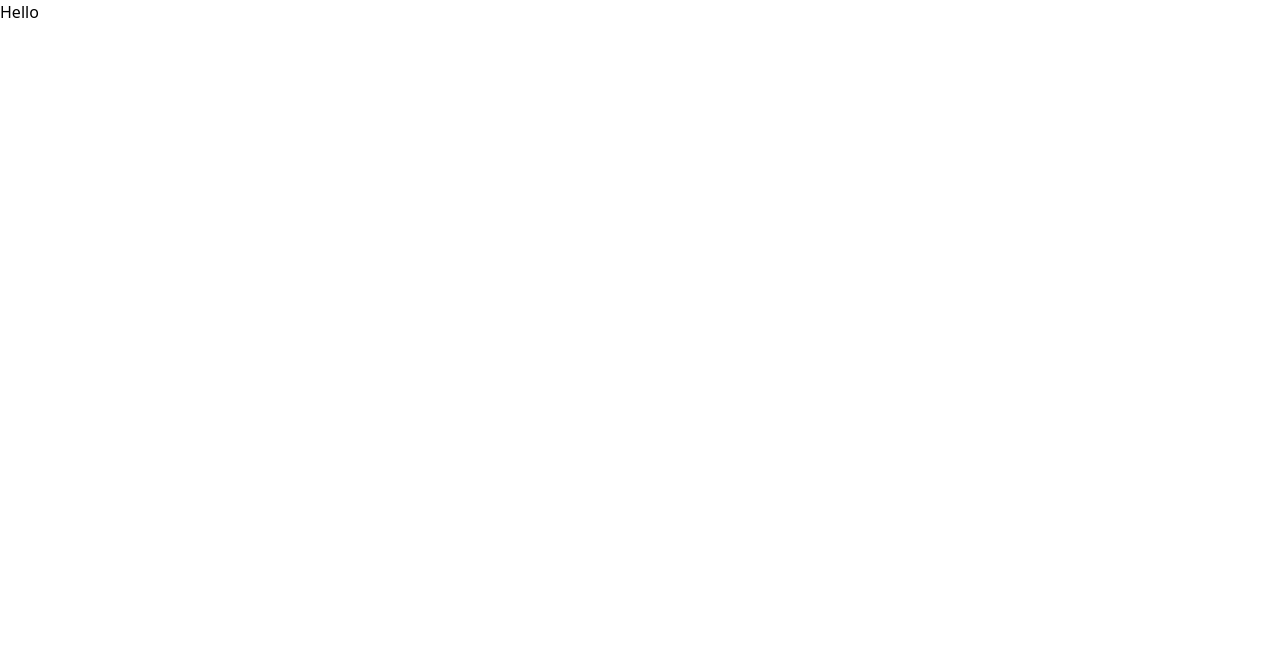
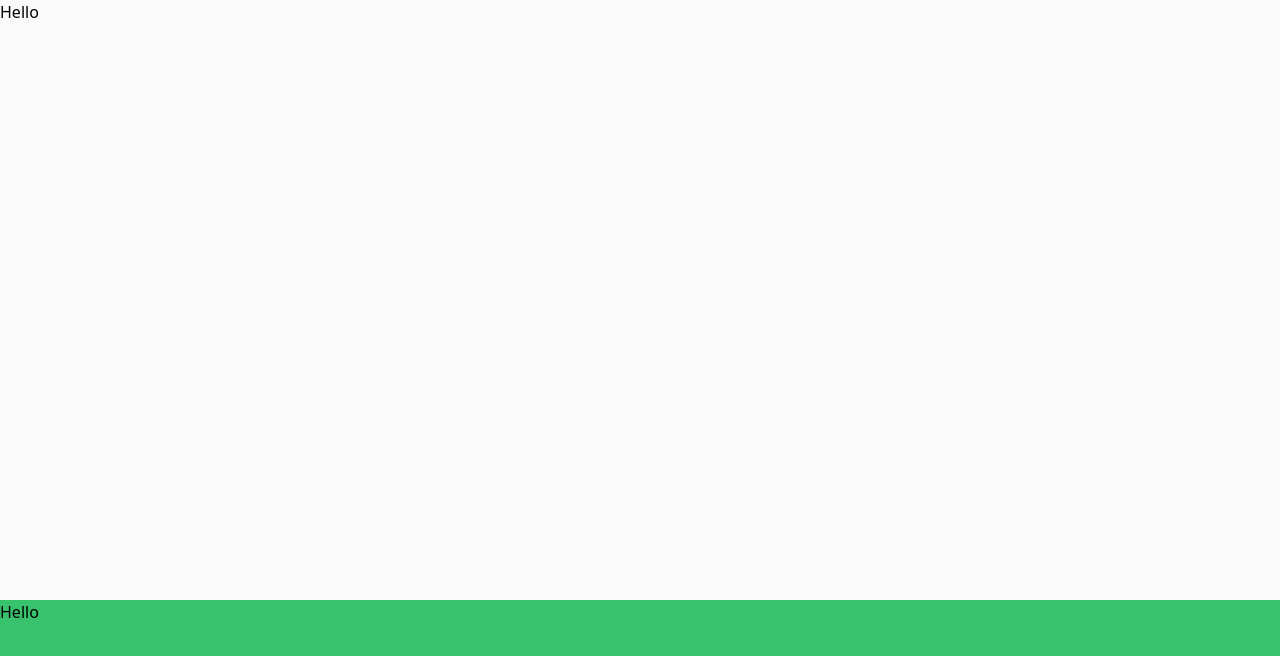
Before and after one commit to toungyhug/choice, a Vue app: page / in a window 1280 px wide. Shown: the top 656 px of the page. Built offline with nearby package versions, Linux system fonts and the light colour scheme.

Commit message:
initial styling

```diff
--- a/src/App.vue
+++ b/src/App.vue
@@ -1,6 +1,13 @@
 <template>
-  <div class="">
-    <p>Hello</p>
+  <div
+    class="w-full h-screen scrollbar-thin scrollbar-track-zinc-400 scrollbar-thumb-stone-200"
+  >
+    <div class="w-full bg-[#fafafa] h-3/4">
+      <p class="">Hello</p>
+    </div>
+    <div class="w-full bg-[#38c26d] h-3/4">
+      <p class="">Hello</p>
+    </div>
   </div>
 </template>
 
```
